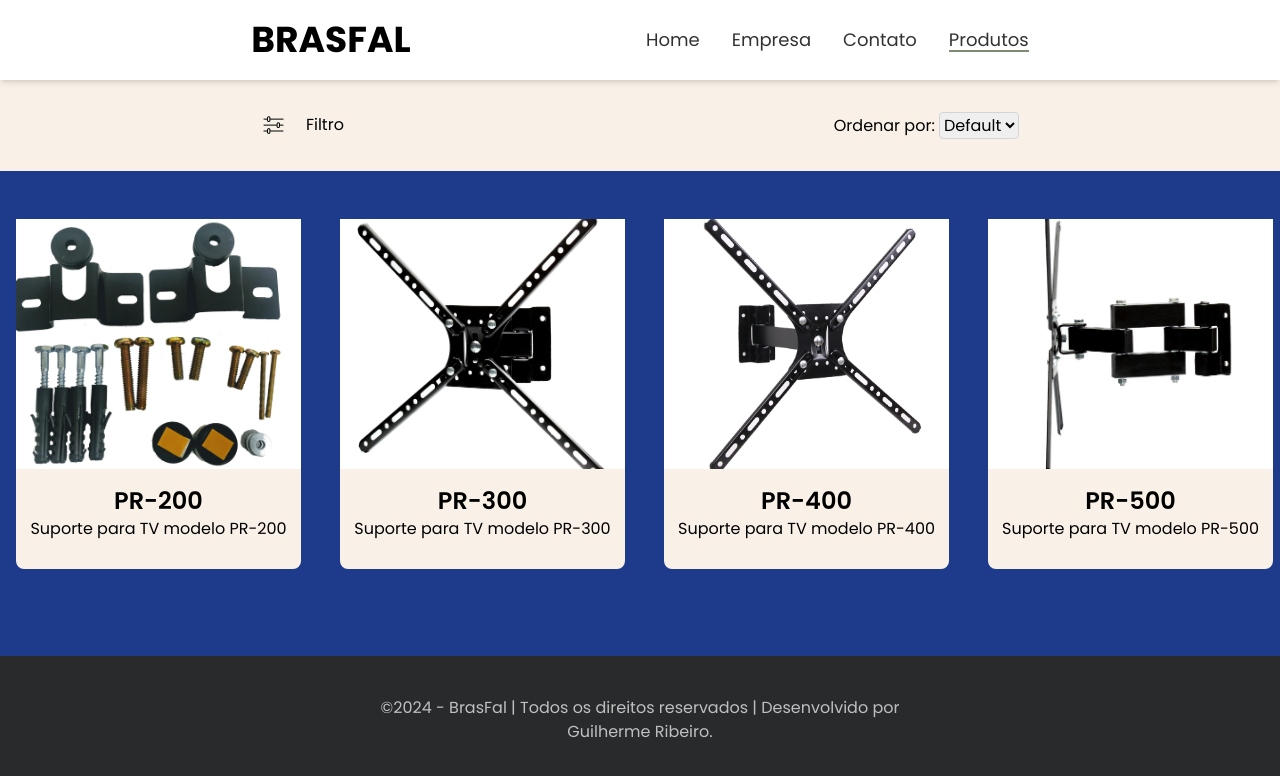
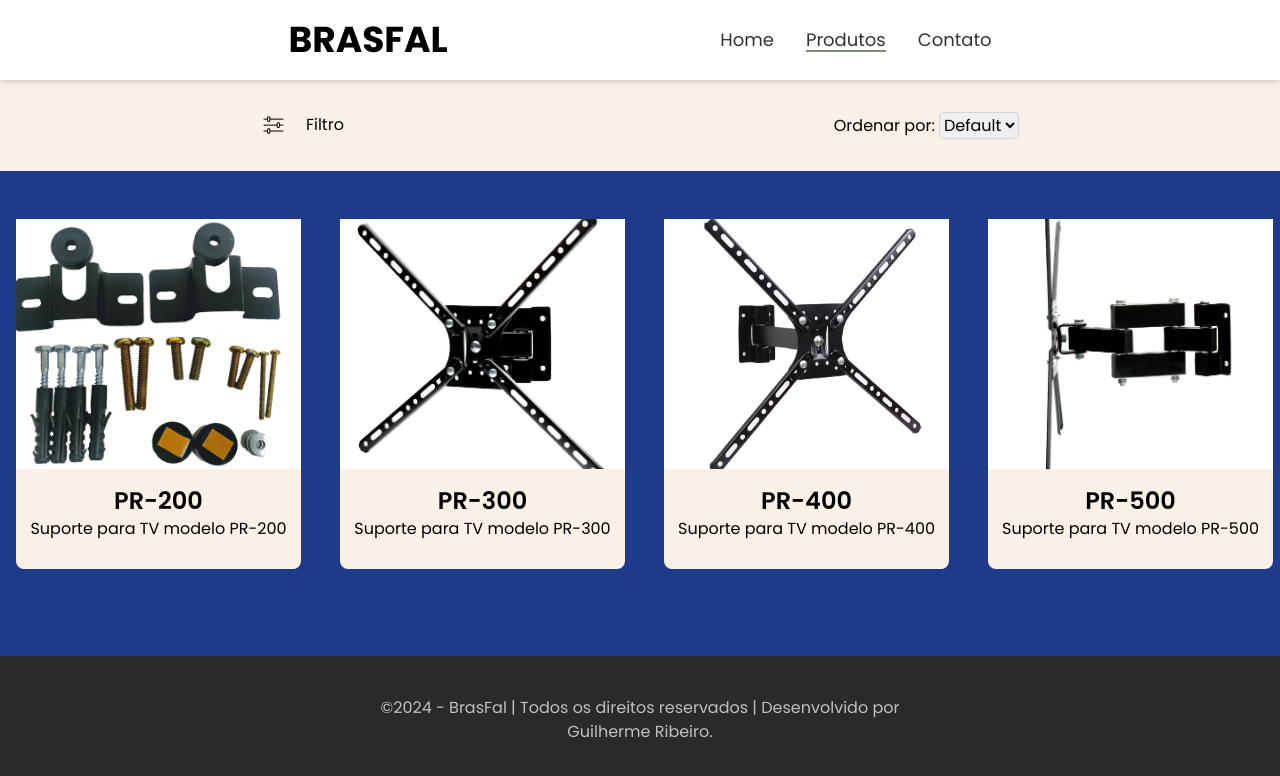
Before and after one commit to GuiRibeiro52/Brasfal, a React (Vite) app: page /produtos in a window 1280 px wide. Shown: the top 776 px of the page. Built offline with nearby package versions, Linux system fonts and the light colour scheme; data requests are answered from the project's data file.

Commit message:
consertando rotas no Navbar

```diff
--- a/src/components/Navbar.jsx
+++ b/src/components/Navbar.jsx
@@ -46,7 +46,7 @@ const Navbar = () => {
     if (location.pathname === '/') {
       event.preventDefault();
       document.getElementById('quem-somos').scrollIntoView({ behavior: 'smooth' });
-      closeMenu(); // Fechar o menu se estiver no mobile
+      closeMenu();
     }
   };
 
@@ -54,22 +54,22 @@ const Navbar = () => {
     <nav className="fixed top-0 w-full bg-white z-50 py-5 px-8 shadow-md md:px-20 md:gap-16 md:justify-evenly flex justify-between items-center">
       <div className="flex flex-start">
         <h2 className="text-black text-4xl font-bold">
-          <Link to="/" onClick={scrollToTop}>BRASFAL</Link>
+          <Link to="/Brasfal" onClick={scrollToTop}>BRASFAL</Link>
         </h2>
       </div>
       <div className="hidden md:flex gap-8 text-lg">
         <ul className="text-black flex gap-8 text-lg">
           <li>
-            <Link to="/" onClick={scrollToTop} className={getLinkClasses("/")}>Home</Link>
+            <Link to="/Brasfal" onClick={scrollToTop} className={getLinkClasses("/")}>Home</Link>
           </li>
+          {/* <li>
+            <Link to="/#quem-somos" onClick={handleScrollToSection} className={getLinkClasses("/#quem-somos")}>Empresa</Link>
+          </li> */}
           <li>
-            <Link to="/#quem-somos" onClick={handleScrollToSection} className={getLinkClasses("/#quem-somos")}>Empresa</Link>
+            <Link to="/produtos" className={getLinkClasses("/produtos")}>Produtos</Link>
           </li>
           <li>
             <Link to="/contato" className={getLinkClasses("/contato")}>Contato</Link>
-          </li>
-          <li>
-            <Link to="/produtos" className={getLinkClasses("/produtos")}>Produtos</Link>
           </li>
         </ul>
       </div>
```
